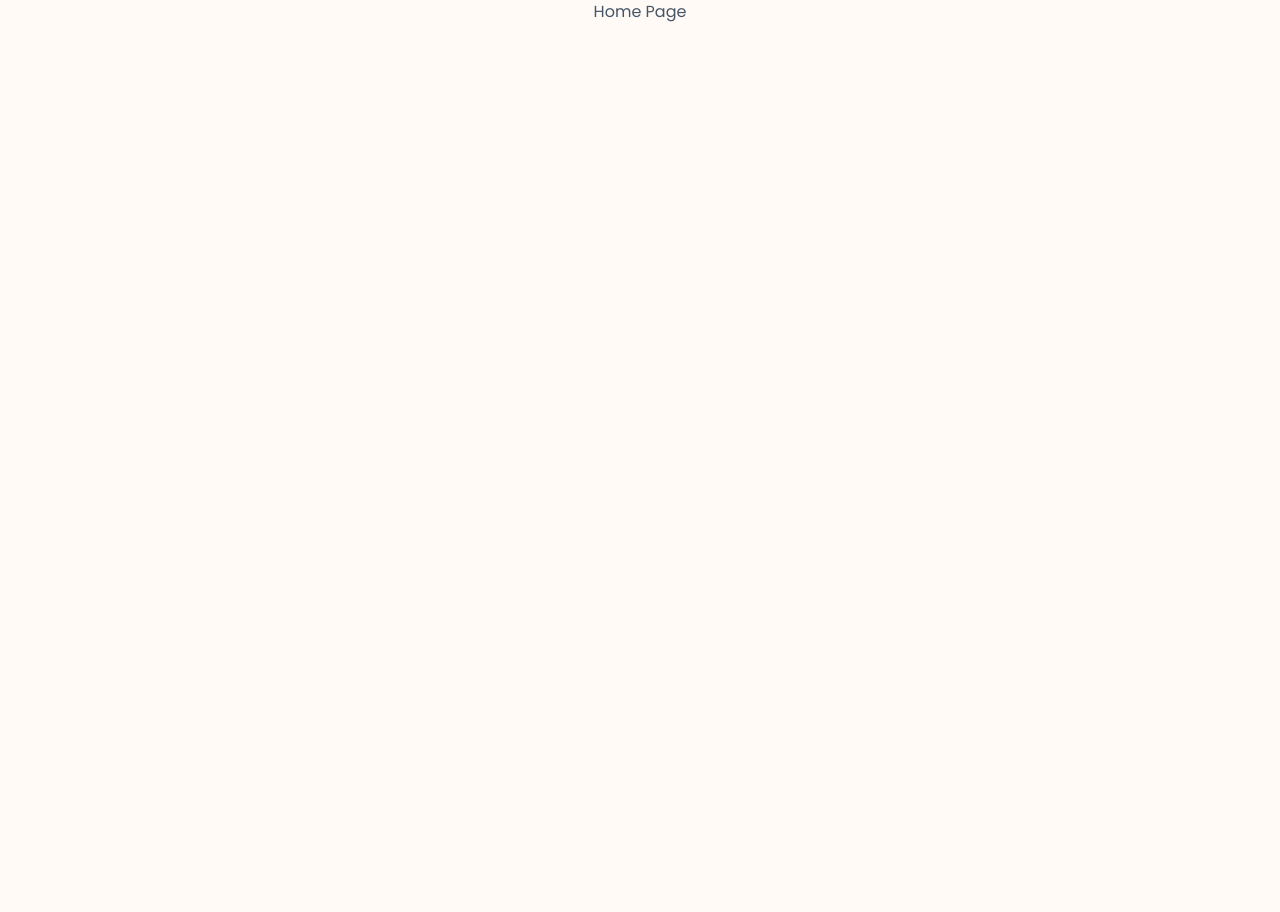
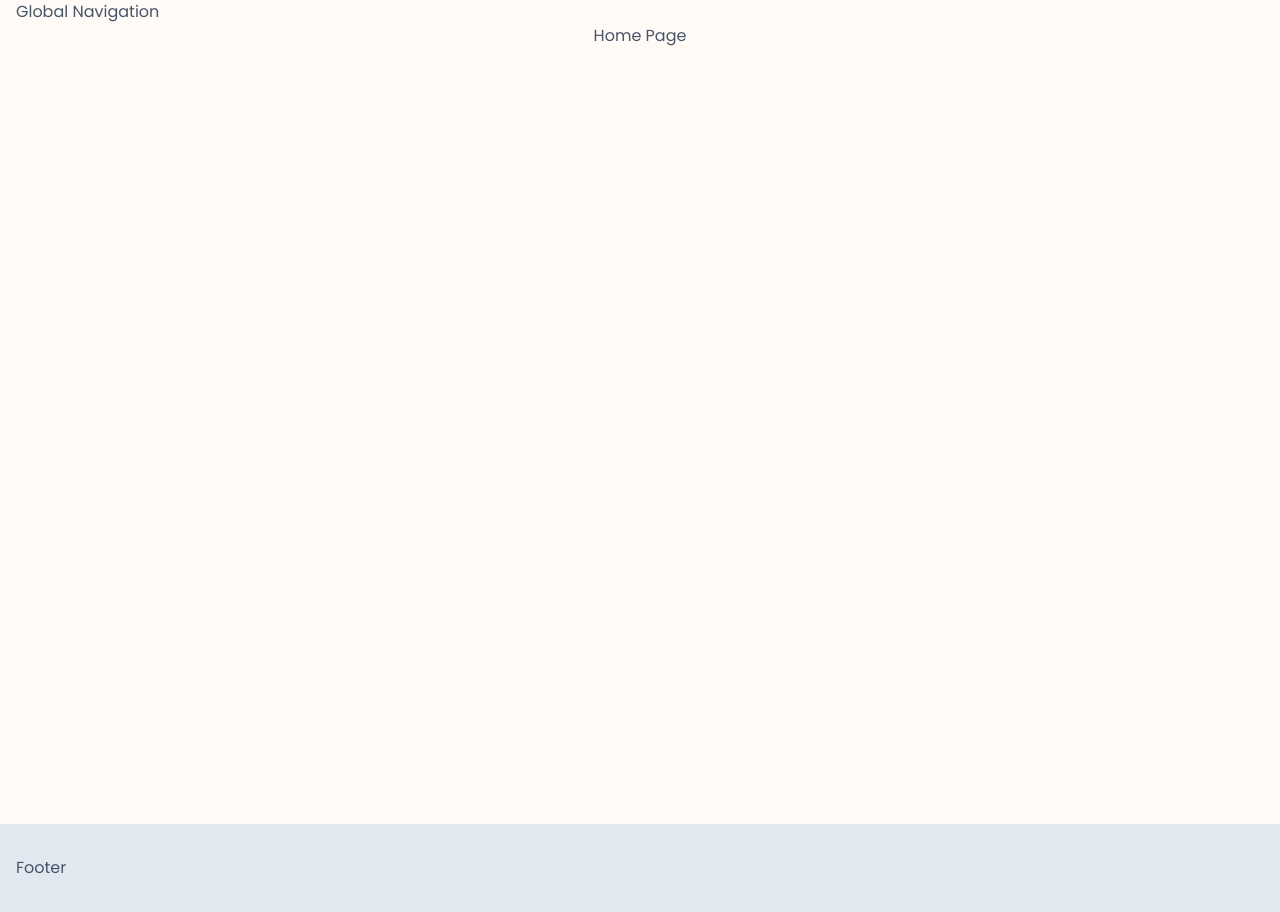
Before and after one commit to ThaBeanBoy/GalleriaHub, a Next.js app in the folder client/: page / in a window 1280 px wide. Before the commit the page ends 800 px from the top, so only its background shows below. Built offline with nearby package versions, Linux system fonts and the light colour scheme.

Commit message:
Applied max-widths & made an empty footer & global navigations

```diff
--- a/client/src/app/globals.css
+++ b/client/src/app/globals.css
@@ -4,7 +4,10 @@
 
 @layer base {
   html {
-    @apply text-black;
-    @apply bg-white;
+    @apply bg-white text-black;
   }
 }
+
+.max-width {
+  @apply mx-auto max-w-7xl px-4;
+}
--- a/client/src/app/layout.tsx
+++ b/client/src/app/layout.tsx
@@ -15,7 +15,19 @@ export default function RootLayout({
 }) {
   return (
     <html lang="en">
-      <body className={poppins.className}>{children}</body>
+      <body className={`${poppins.className} `}>
+        <nav className="max-width">Global Navigation</nav>
+
+        <div id="page-container" className="max-width">
+          {children}
+        </div>
+
+        <div id="footer-container" className="bg-grey-light py-8">
+          <footer className="max-width ">
+            <h1>Footer</h1>
+          </footer>
+        </div>
+      </body>
     </html>
   );
 }
```
